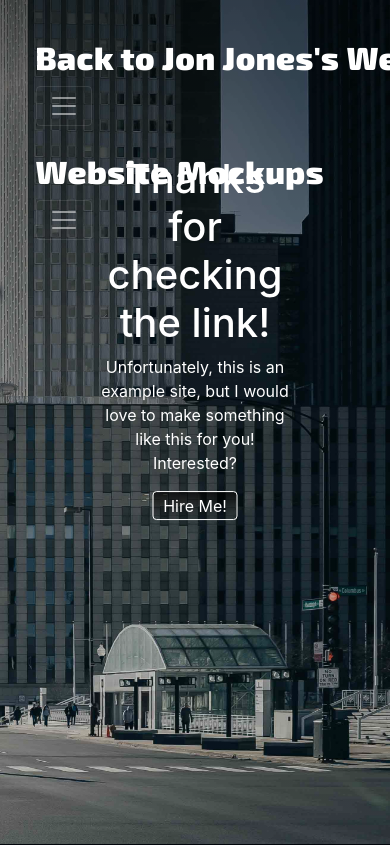
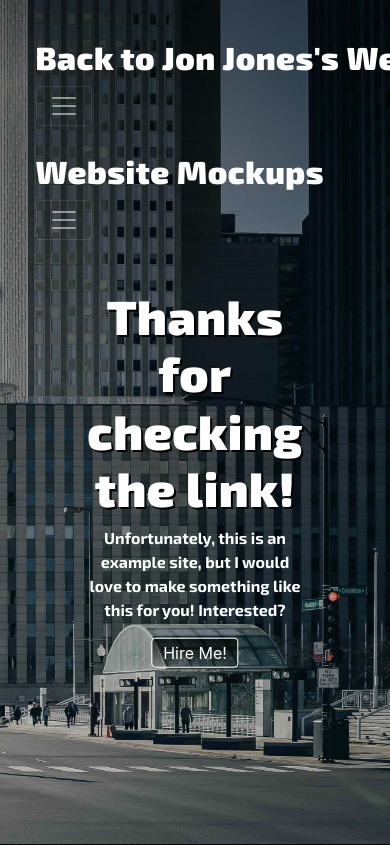
Before and after one commit to jon-jones/portfolioWebsite, a plain HTML site: page thanks.html in a window 390 px wide. Shown: the top 845 px of the page. Drawn offline with nearby package versions, Linux system fonts and the light colour scheme.

Commit message:
thanks.html
fixed missing classes on h1 and p to be able to optimize for mobile as the nav and text were stacked on each other

```diff
--- a/thanks.css
+++ b/thanks.css
@@ -5,13 +5,12 @@ body {
 
 .big-title {
     color:white;
-    text-shadow: 4px 4px #000;
-    font-size: 4rem;
+    text-shadow: 2px 2px #000;
+    font-size: 3rem;
     font-family: 'Exo 2';
     letter-spacing: .5px;
     font-weight: 900;
-    padding-top: 40%;
-    margin: 40% 0;
+    padding-top: 130%;
 }
 
 .container-fluid {
@@ -43,6 +42,11 @@ body {
     background-attachment: fixed;
 }
 
+.info {
+    color: white;
+    font-family: 'Exo 2';
+    font-weight: 700;
+}
 
 .hero-text {
     text-align: center;
--- a/thanks.html
+++ b/thanks.html
@@ -73,8 +73,8 @@
             <div class="container-fluid">
                 <div class="row">
                     <div class="hide hero-text">
-                        <h1>Thanks for checking the link!</h1>
-                        <p>Unfortunately, this is an example site, but I would love
+                        <h1 class="big-title">Thanks for checking the link!</h1>
+                        <p class="info">Unfortunately, this is an example site, but I would love
                             to make something like this for you! Interested?
                         </p>
                         <a href="contact-me.html"><button class="hide btn btn-dark btn-small">Hire Me!</button></a>
```
